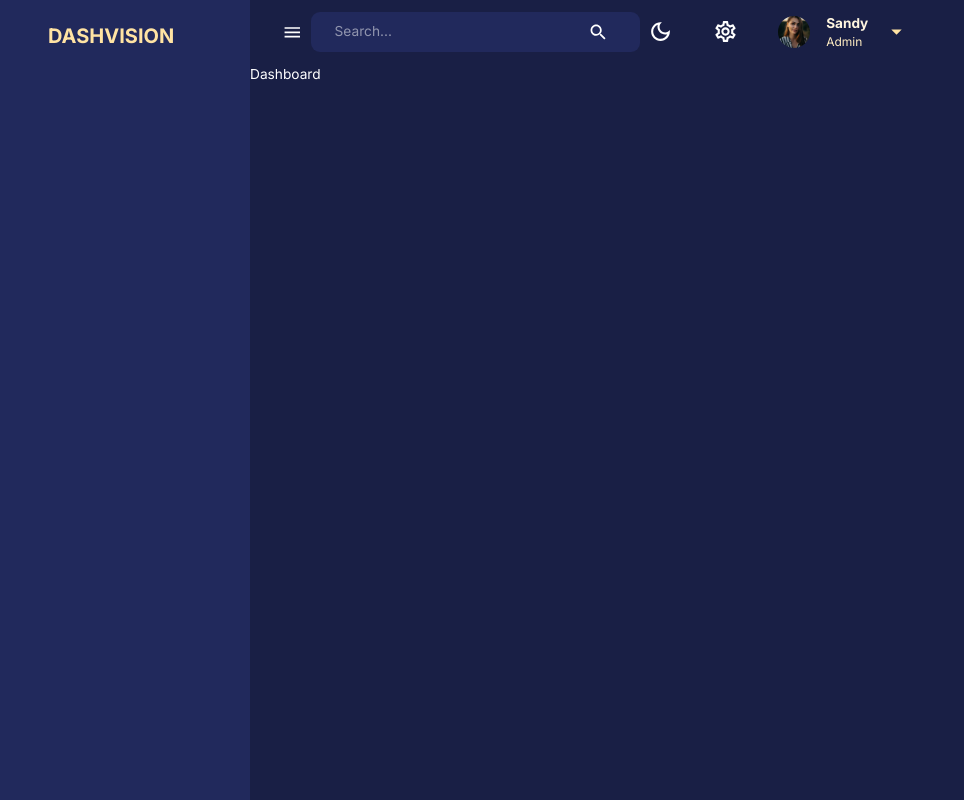
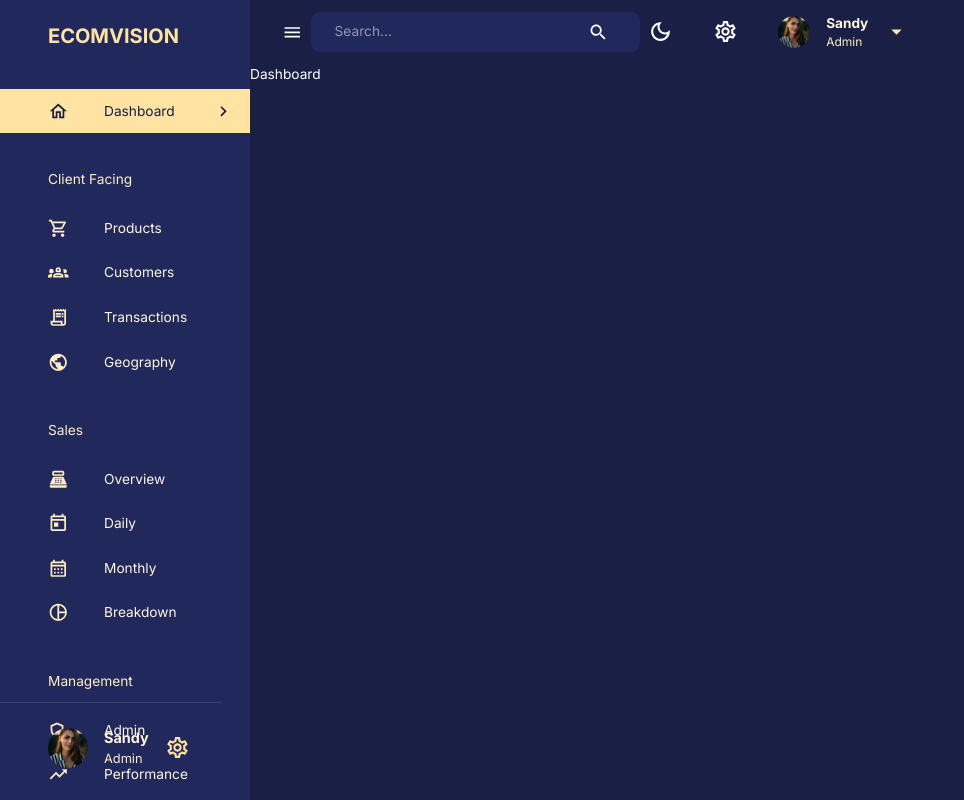
Before and after one commit to SkyHustle/admin-dashboard, a React (Create React App) app in the folder client/: page /dashboard in a window 1280 px wide. Shown: the whole page, without its empty margins (0-964 px from the left). Built offline with nearby package versions, Linux system fonts and the light colour scheme.

Commit message:
Sidebar icons as navigatable links

```diff
--- a/client/src/components/Sidebar.jsx
+++ b/client/src/components/Sidebar.jsx
@@ -1,37 +1,102 @@
-import FlexBetween from "../components/FlexBetween";
-import { useDispatch } from "react-redux";
-import { setMode } from "../state";
-import profileImage from "../assets/headshot.jpg";
+import React from "react";
+import {
+  Box,
+  Divider,
+  Drawer,
+  IconButton,
+  List,
+  ListItem,
+  ListItemButton,
+  ListItemIcon,
+  ListItemText,
+  Typography,
+  useTheme,
+} from "@mui/material";
+import {
+  SettingsOutlined,
+  ChevronLeft,
+  ChevronRightOutlined,
+  HomeOutlined,
+  ShoppingCartOutlined,
+  Groups2Outlined,
+  ReceiptLongOutlined,
+  PublicOutlined,
+  PointOfSaleOutlined,
+  TodayOutlined,
+  CalendarMonthOutlined,
+  AdminPanelSettingsOutlined,
+  TrendingUpOutlined,
+  PieChartOutlined,
+} from "@mui/icons-material";
 import { useEffect, useState } from "react";
 import { useLocation, useNavigate } from "react-router-dom";
-import {
-  LightModeOutlined,
-  DarkModeOutlined,
-  Menu as MenuIcon,
-  Search,
-  SettingsOutlined,
-  ArrowDropDownOutlined,
-  ChevronLeft,
-} from "@mui/icons-material";
-import {
-  AppBar,
-  Button,
-  Box,
-  Typography,
-  IconButton,
-  InputBase,
-  Toolbar,
-  Menu,
-  MenuItem,
-  useTheme,
-  Drawer,
-} from "@mui/material";
+import FlexBetween from "./FlexBetween";
+import profileImage from "../assets/headshot.jpg";
+
+const navItems = [
+  {
+    text: "Dashboard",
+    icon: <HomeOutlined />,
+  },
+  {
+    text: "Client Facing",
+    icon: null,
+  },
+  {
+    text: "Products",
+    icon: <ShoppingCartOutlined />,
+  },
+  {
+    text: "Customers",
+    icon: <Groups2Outlined />,
+  },
+  {
+    text: "Transactions",
+    icon: <ReceiptLongOutlined />,
+  },
+  {
+    text: "Geography",
+    icon: <PublicOutlined />,
+  },
+  {
+    text: "Sales",
+    icon: null,
+  },
+  {
+    text: "Overview",
+    icon: <PointOfSaleOutlined />,
+  },
+  {
+    text: "Daily",
+    icon: <TodayOutlined />,
+  },
+  {
+    text: "Monthly",
+    icon: <CalendarMonthOutlined />,
+  },
+  {
+    text: "Breakdown",
+    icon: <PieChartOutlined />,
+  },
+  {
+    text: "Management",
+    icon: null,
+  },
+  {
+    text: "Admin",
+    icon: <AdminPanelSettingsOutlined />,
+  },
+  {
+    text: "Performance",
+    icon: <TrendingUpOutlined />,
+  },
+];
 
 const Sidebar = ({
-  isNonMobile,
   drawerWidth,
   isSidebarOpen,
   setIsSidebarOpen,
+  isNonMobile,
 }) => {
   const { pathname } = useLocation();
   const [active, setActive] = useState("");
@@ -66,7 +131,7 @@
               <FlexBetween color={theme.palette.secondary.main}>
                 <Box display="flex" alignItems="center" gap="0.5rem">
                   <Typography variant="h4" fontWeight="bold">
-                    DASHVISION
+                    ECOMVISION
                   </Typography>
                 </Box>
                 {!isNonMobile && (
@@ -76,6 +141,91 @@
                 )}
               </FlexBetween>
             </Box>
+            <List>
+              {navItems.map(({ text, icon }) => {
+                if (!icon) {
+                  return (
+                    <Typography key={text} sx={{ m: "2.25rem 0 1rem 3rem" }}>
+                      {text}
+                    </Typography>
+                  );
+                }
+                const lcText = text.toLowerCase();
+
+                return (
+                  <ListItem key={text} disablePadding>
+                    <ListItemButton
+                      onClick={() => {
+                        navigate(`/${lcText}`);
+                        setActive(lcText);
+                      }}
+                      sx={{
+                        backgroundColor:
+                          active === lcText
+                            ? theme.palette.secondary[300]
+                            : "transparent",
+                        color:
+                          active === lcText
+                            ? theme.palette.primary[600]
+                            : theme.palette.secondary[100],
+                      }}
+                    >
+                      <ListItemIcon
+                        sx={{
+                          ml: "2rem",
+                          color:
+                            active === lcText
+                              ? theme.palette.primary[600]
+                              : theme.palette.secondary[200],
+                        }}
+                      >
+                        {icon}
+                      </ListItemIcon>
+                      <ListItemText primary={text} />
+                      {active === lcText && (
+                        <ChevronRightOutlined sx={{ ml: "auto" }} />
+                      )}
+                    </ListItemButton>
+                  </ListItem>
+                );
+              })}
+            </List>
+          </Box>
+
+          <Box position="absolute" bottom="2rem">
+            <Divider />
+            <FlexBetween textTransform="none" gap="1rem" m="1.5rem 2rem 0 3rem">
+              <Box
+                component="img"
+                alt="profile"
+                src={profileImage}
+                height="40px"
+                width="40px"
+                borderRadius="50%"
+                sx={{ objectFit: "cover" }}
+              />
+              <Box textAlign="left">
+                <Typography
+                  fontWeight="bold"
+                  fontSize="0.9rem"
+                  sx={{ color: theme.palette.secondary[100] }}
+                >
+                  Sandy
+                </Typography>
+                <Typography
+                  fontSize="0.8rem"
+                  sx={{ color: theme.palette.secondary[200] }}
+                >
+                  Admin
+                </Typography>
+              </Box>
+              <SettingsOutlined
+                sx={{
+                  color: theme.palette.secondary[300],
+                  fontSize: "25px ",
+                }}
+              />
+            </FlexBetween>
           </Box>
         </Drawer>
       )}
```
